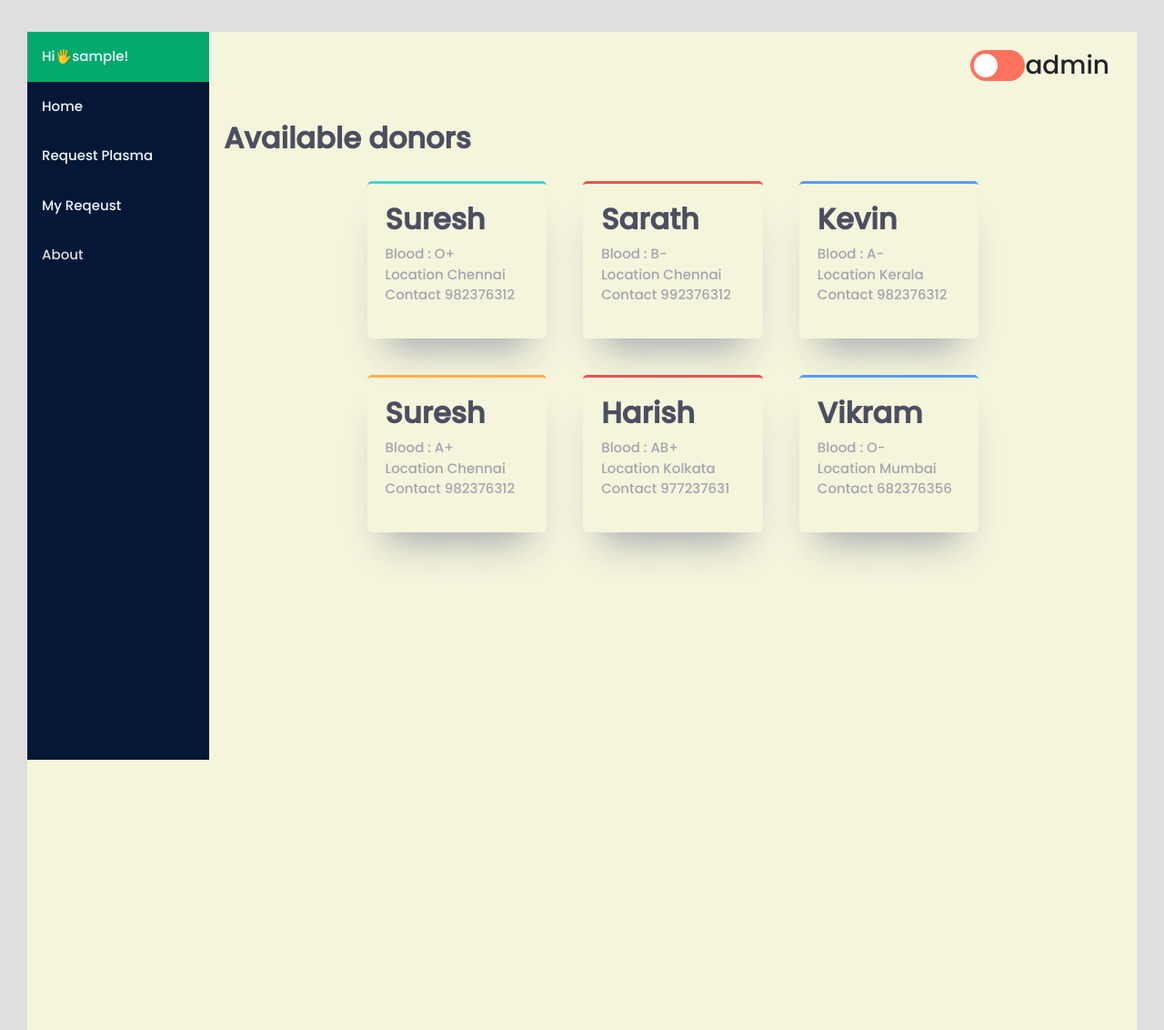
After one commit to eshwar2120/plasma_donor_application, a Flask app: template first_flask_project/template/dashboard.html in a window 1280 px wide. The commit adds this page. Shown: the whole page at 91% size. Run offline with Flask 2, Linux system fonts and the light colour scheme; the template is opened without the code that fills it: most values are stand-ins (such as "Sample title", 1, 10 or a date in 2020).

Commit message:
Dashboard 75%

```diff
--- a/first_flask_project/main.py
+++ b/first_flask_project/main.py
@@ -5,7 +5,7 @@ import json
 conn = ibm_db.connect("DATABASE=bludb;HOSTNAME=764264db-9824-4b7c-82df-40d1b13897c2.bs2io90l08kqb1od8lcg.databases.appdomain.cloud;PORT=32536;SECURITY=SSL;SSLServerCertificate=abc.crt;UID=gnq12618;PWD=0glS4tFaR2ciK8fB",'','')
 print(conn)
 print("connection successful...")
-app = Flask(__name__)
+app = Flask(__name__,template_folder='template')
 
 
 
@@ -20,6 +20,7 @@ def dash():
 
 @app.route('/login',methods=['POST','GET'])
 def login():
+
     if request.method=='POST':
         username = request.form['username']
         password = request.form['password']
@@ -56,10 +57,12 @@ def login():
 
 
         else:
+
             return render_template('login.html')
         return redirect(url_for('home'))
-    elif request.method=='GET':
-        return render_template('login.html')
+    else:
+       print("else")
+       return render_template('login.html')
 
 @app.route('/signup',methods=['POST','GET'])
 def signup():
@@ -145,14 +148,16 @@ def requestBloodPlasma():
 
 @app.route('/getrequests',methods=['POST'])
 def getBloodRequests():
-    username = request.form['username']
+    data =  request.get_json(force=True)
+
+    username =data['username']
     sql = "select * from bloodrequests where username=?"
     stmt = ibm_db.prepare(conn, sql)
     ibm_db.bind_param(stmt, 1, username)
     ibm_db.execute(stmt)
     dic = ibm_db.fetch_assoc(stmt)
     requests = []
-    print(type(dic))
+    print(dic)
     while dic != False:
         single_request = {
             'name':dic['NAME'],
--- a/first_flask_project/static/dashboard.css
+++ b/first_flask_project/static/dashboard.css
@@ -1,3 +1,7 @@
+body{
+  font-family: 'League Spartan', sans-serif;
+
+}
 
 .switch {
   position: relative;
@@ -19,7 +23,7 @@
   left: 0;
   right: 0;
   bottom: 0;
-  background-color: #041737;
+  background-color: #FE725D;
   -webkit-transition: .4s;
   transition: .4s;
 }
@@ -37,11 +41,11 @@
 }
 
 input:checked + .slider {
-  background-color: #FF6C6C;
+  background-color: #041737;
 }
 
 input:focus + .slider {
-  box-shadow: 0 0 1px #FF6C6C;
+  box-shadow: 0 0 1px #041737;
 }
 
 input:checked + .slider:before {
@@ -66,13 +70,15 @@ nav{
 
 
 
+p{
 
+}
 
 /* Navbar 1 (base)*/
 .nav {
 display: flex;
 align-items: center;
-justify-content: flex-start;
+justify-content: flex-end;
 font-family: 'Poppins', sans-serif;
 background-color: var(--nav-bg);
 padding: 20px 30px;
@@ -117,7 +123,7 @@ color: var(--nav-link-hover);
 
 /* Navbar 2 */
 .nav-2 {
-justify-content: space-between;
+justify-content: flex-end;
 }
 
 /* Navbar 3 */
@@ -134,3 +140,263 @@ padding: 10px 20px;
 border-radius: 10px;
 cursor: pointer;
 }
+
+
+.side-bar
+{
+  margin: 0;
+  padding: 0;
+  width: 200px;
+  background-color: #041737;
+  position: fixed;
+  display: inline-block;
+  height: 100%;
+  overflow: auto;
+}
+
+.side-bar a {
+  display: block;
+  color: rgb(221, 221, 221);
+  padding: 16px;
+  text-decoration: none;
+}
+
+
+.side-bar a.active {
+  background-color: #04AA6D;
+  color: white;
+}
+
+.side-bar a:hover:not(.active) {
+  background-color: #555;
+  color: white;
+}
+
+div.content{
+  margin-left: 200px;
+  padding: 1px 16px;
+  height: 1000px;
+  overflow: auto;
+}
+
+
+@media screen and (max-width: 700px) {
+  .side-bar {
+    width: 100px;
+    height: 100%;
+
+  }
+  div.content{
+    margin-left: 100px;
+  }
+
+}
+
+@media screen and (max-width: 400px) {
+  .side-bar a {
+    text-align: center;
+    float: none;
+  }
+}
+
+
+
+
+
+
+
+
+
+
+
+
+:root {
+  --red: hsl(0, 78%, 62%);
+  --cyan: hsl(180, 62%, 55%);
+  --orange: hsl(34, 97%, 64%);
+  --blue: hsl(212, 86%, 64%);
+  --varyDarkBlue: hsl(234, 12%, 34%);
+  --grayishBlue: hsl(229, 6%, 66%);
+  --veryLightGray: hsl(0, 0%, 98%);
+  --weight1: 200;
+  --weight2: 400;
+  --weight3: 600;
+}
+
+body {
+  font-size: 15px;
+  font-family: 'Poppins', sans-serif;
+  background-color: var(--veryLightGray);
+}
+
+.attribution {
+  font-size: 11px; text-align: center;
+}
+.attribution a {
+  color: hsl(228, 45%, 44%);
+}
+
+h1:first-of-type {
+  font-weight: var(--weight1);
+  color: var(--varyDarkBlue);
+
+}
+
+h1:last-of-type {
+  color: var(--varyDarkBlue);
+}
+
+@media (max-width: 400px) {
+  h1 {
+      font-size: 1.5rem;
+  }
+}
+
+.header {
+  text-align: center;
+  line-height: 0.8;
+  margin-bottom: 50px;
+  margin-top: 100px;
+}
+
+.header p {
+  margin: 0 auto;
+  line-height: 2;
+  color: var(--grayishBlue);
+}
+
+
+.box p {
+  color: var(--grayishBlue);
+}
+
+.box {
+  border-radius: 5px;
+  box-shadow: 0px 30px 40px -20px var(--grayishBlue);
+  padding: 20px;
+  margin: 20px;
+}
+
+img {
+  float: right;
+}
+
+@media (max-width: 450px) {
+  .box {
+      height: 200px;
+  }
+}
+
+@media (max-width: 950px) and (min-width: 450px) {
+  .box {
+      text-align: center;
+      height: 180px;
+  }
+}
+
+.cyan {
+  border-top: 3px solid var(--cyan);
+}
+.red {
+  border-top: 3px solid var(--red);
+}
+.blue {
+  border-top: 3px solid var(--blue);
+}
+.orange {
+  border-top: 3px solid var(--orange);
+}
+
+h2 {
+  color: var(--varyDarkBlue);
+  font-weight: var(--weight3);
+}
+
+
+@media (min-width: 950px) {
+  .row1-container {
+      display: flex;
+      justify-content: center;
+      align-items: center;
+  }
+
+  .row2-container {
+      display: flex;
+      justify-content: center;
+      align-items: center;
+  }
+  .box-down {
+      position: relative;
+      top: 150px;
+  }
+  .box {
+      width: 20%;
+
+  }
+  .header p {
+      width: 30%;
+  }
+
+}
+
+
+
+/* History */
+
+table.dataTable thead th.sorting:hover:after {
+  opacity: 1;
+  transform: translate(0);
+}
+
+/* OVERRIDES FOR SORT ICON FROM DATABLES */
+table.dataTable thead th.sorting:after,
+table.dataTable thead th.sorting_asc:after,
+table.dataTable thead th.sorting_desc:after {
+  font-family: FontAwesome;
+  position: relative !important;
+  display: inline-block !important;
+  font-size: 14px !important;
+  top: unset !important;
+  right: unset !important;
+  content: "\f062" !important;
+  transform-origin: center center;
+  transition: 200ms ease-out;
+  padding-top: 0 !important;
+}
+
+/* DEFAULT SORT ICON COLOR AND PLACEMENT */
+table.dataTable thead th.sorting:after {
+  transform: translateY(5px);
+  opacity: 0;
+  color: #b0bec5 !important;
+}
+
+table.dataTable thead th.sorting:after,
+table.dataTable thead th.sorting_asc:after,
+table.dataTable thead th.sorting_desc:after {
+  margin-left: 10px;
+}
+
+table.dataTable thead th.sorting_asc:after,
+table.dataTable thead th.sorting_desc:after {
+  color: #4285f4;
+}
+
+/* SORTING DESC ICON ANIMATION */
+table.dataTable thead th.sorting_desc:after {
+  transform: rotate(180deg);
+}
+
+/* REMOVING STYLES FROM ORDEROPTIONS.CSS THAT WE CAN REMOVE */
+table.dataTable thead th.sorting_desc:before,
+table.dataTable thead th.sorting_asc:before {
+  display: none;
+}
+
+#a
+{
+  color: aliceblue;
+}
+h2.h2{
+  color: #FE725D;
+}
--- /dev/null
+++ b/first_flask_project/static/dashboard.js
@@ -0,0 +1,84 @@
+function functio()
+{
+    var username = document.getElementById("username").value;
+    var role = document.getElementById("role").value;
+    if(role=="USER")
+    {role ="DONOR"}
+    else
+    {
+      role="USER"
+    }
+    var data =
+        {"username":username,
+        "role":role}
+
+$.ajax(
+{   contentType: 'application/json;charset=UTF-8',
+    type:'POST',
+    headers: {
+'Content-Type': 'application/x-www-form-urlencoded'
+},
+
+    url:"http://100.127.73.5:5000/toggle",
+    data:JSON.stringify(data),
+
+    ContentType:'application/json',
+    success:function(result)
+    {
+    console.log(result['status'])
+    document.getElementById("result").innerText = result['role'];
+    document.getElementById('role').value=result['role'];
+    }
+}
+)
+
+}
+
+var tablehead = "<h2>Your Request</h2><div class='table-responsive pb-5'><table id='tbOrderHistory' class='table border ps-table w-100 mb-3'><thead><tr><th class='font-weight-bold py-2 border-0'>Recipient Name</th><th class='font-weight-bold py-2 border-0 quantity'>Age</th><th class='font-weight-bold py-2 border-0 '>Sex</th><th class='font-weight-bold py-2 border-0 '>Blood Group</th></tr></thead><tbody>"
+
+var tablend = "	</tbody></table></div>"
+
+
+
+
+function myhistory()
+{
+    var username = document.getElementById("username").value;
+
+    var data =
+        {"username":username,
+        }
+
+$.ajax(
+{   contentType: 'application/json;charset=UTF-8',
+    type:'POST',
+    headers: {
+'Content-Type': 'application/x-www-form-urlencoded'
+},
+
+    url:"http://127.0.0.1:5000/getrequests",
+    data:JSON.stringify(data),
+
+    ContentType:'application/json',
+    success:function(result)
+    {
+    console.log(result['requests'])
+  table =" "
+    for( x in result['requests'] )
+    {
+        table = table+"<tr><td>"+result['requests'][x].name +"</td><td>"+result['requests'][x].age +"</td><td>"+result['requests'][x].sex +"</td><td>"+result['requests'][x].blood_type +"</td></tr>"
+    }
+    $('.content').html(tablehead+table+tablend)
+    }
+}
+)
+
+}
+var header = document.getElementsByClassName("side-bar");
+var btns = header.getElementById("a");
+for (var i = 0; i < btns.length; i++) {
+btns.addEventListener("click", function() {
+    var current = document.getElementsByClassName("active");
+    current[0].className = current[0].className.replace(" active", "");
+    this.className += " active";
+    });}
--- /dev/null
+++ b/first_flask_project/template/dashboard.html
@@ -0,0 +1,154 @@
+
+<!DOCTYPE html>
+<html lang="en">
+<head>
+    <meta charset="UTF-8">
+    <meta http-equiv="X-UA-Compatible" content="IE=edge">
+    <meta name="viewport" content="width=device-width, initial-scale=1.0">
+    <title>{{username}}'s Dashboard</title>
+    <script src="../static/dashboard.js" ></script>
+    <link href="../static/dashboard.css" rel="stylesheet">
+    <script src="https://ajax.googleapis.com/ajax/libs/jquery/3.5.1/jquery.min.js"></script>
+    <link href="https://cdn.jsdelivr.net/npm/bootstrap@5.2.2/dist/css/bootstrap.min.css" rel="stylesheet">
+    <link href="https://fonts.googleapis.com/css2?family=Poppins:wght@300&display=swap" rel="stylesheet">
+    <link href="https://fonts.googleapis.com/css2?family=Poppins:wght@500&display=swap" rel="stylesheet">
+    <link rel="preconnect" href="https://fonts.googleapis.com">
+<link rel="preconnect" href="https://fonts.gstatic.com" crossorigin>
+<link href="https://fonts.googleapis.com/css2?family=League+Spartan:wght@300&display=swap" rel="stylesheet">
+    <script src="https://cdn.jsdelivr.net/npm/bootstrap@5.2.2/dist/js/bootstrap.bundle.min.js"></script>
+
+    <link href="../static/dashboard.css" rel="stylesheet">
+    <meta name="viewport" content="width=device-width, initial-scale=1.0">
+    <title>Dashboard</title>
+    <style>html{
+      font-family: 'League Spartan', sans-serif;
+      background-color: #DFDFDF;
+  }
+  body{
+      background-color: beige;
+      margin: 35px 30px 0px 30px;
+
+      min-height: 1024px;
+      overflow: hidden;
+      font-family: 'Poppins', sans-serif;
+  }
+  .btn{
+
+          display: flex;
+            align-items: center;
+            justify-content: center;
+          width: 200px;
+          border: 1px solid #FE725D;
+            padding: 12px 15px;
+        }
+        .btn:hover{
+          background-color: #FE725D;
+          border: 1px solid #ff5353;
+          color: white;
+        }
+
+  img{
+
+    width: 100%;
+    max-width: 400px;
+    height: auto;
+  }
+  @media screen and (max-width:600px){
+    .nav-list a{
+      font-size: 10px;
+    }
+    .nav-logo{
+      font-size: 10px;
+      margin-left: 1px;
+
+    }
+    .nav-list li {
+  display: inline-block;
+  margin-left: 1em;
+  }
+  h2
+  {
+   font-size: 20px;
+  }
+  }
+
+     </style>
+
+</head>
+
+  <body >
+
+<div class="side-bar">
+  <a id="a"  class="active">Hi🖐{{username}}!</a>
+  <a id="a">Home</a>
+  <a  id="a">Request Plasma</a>
+  <a id="a" onclick="myhistory()">My Reqeust</a>
+  <a href="#about">About</a>
+</div>
+<nav class="nav nav-2">
+
+  <div class="nav-list left">
+    <label class="switch">
+
+      <input type="hidden" id="username" name="username" value="{{username}}">
+          <input type="hidden" id="role" name="role" value="{{role}}">
+
+          <input type="checkbox" id="toggle" onchange="functio()" value="user">
+          <span class="slider round"></span>
+        </label>
+
+
+      <h3 id="result" >{{role}}</h3>
+    </div>
+
+</nav>
+
+<div class="content">
+
+<H2>Available donors</H2>
+<div class="row1-container">
+  <div class="box  cyan">
+    <h2>Suresh</h2>
+    <p>Blood : O+ <br>Location Chennai<br>Contact 982376312</p>
+
+  </div>
+
+  <div class="box red">
+    <h2>Sarath</h2>
+    <p>Blood : B- <br>Location Chennai<br>Contact 992376312</p>
+
+  </div>
+
+  <div class="box blue">
+    <h2>Kevin</h2>
+    <p>Blood : A- <br>Location Kerala<br>Contact 982376312</p>
+
+  </div>
+</div>
+<div class="row1-container">
+  <div class="box orange">
+    <h2>Suresh</h2>
+    <p>Blood : A+ <br>Location Chennai<br>Contact 982376312</p>
+
+  </div>
+  <div class="box red">
+    <h2>Harish</h2>
+    <p>Blood : AB+ <br>Location Kolkata<br>Contact 977237631</p>
+
+  </div>
+
+  <div class="box blue">
+    <h2>Vikram</h2>
+    <p>Blood : O- <br>Location Mumbai<br>Contact 682376356</p>
+
+  </div>
+</div>
+</div>
+
+
+
+
+
+
+</body>
+</html>
```
Also changed, not shown: first_flask_project/static/landing.css (+0 -10 lines), first_flask_project/templates/dashboard.html (deleted, +0 -160 lines), first_flask_project/template/home.html (renamed from first_flask_project/templates/home.html), first_flask_project/template/landing.html (renamed from first_flask_project/templates/landing.html), first_flask_project/template/login.html (renamed from first_flask_project/templates/login.html), first_flask_project/template/signup.html (renamed from first_flask_project/templates/signup.html), 1 other file.
